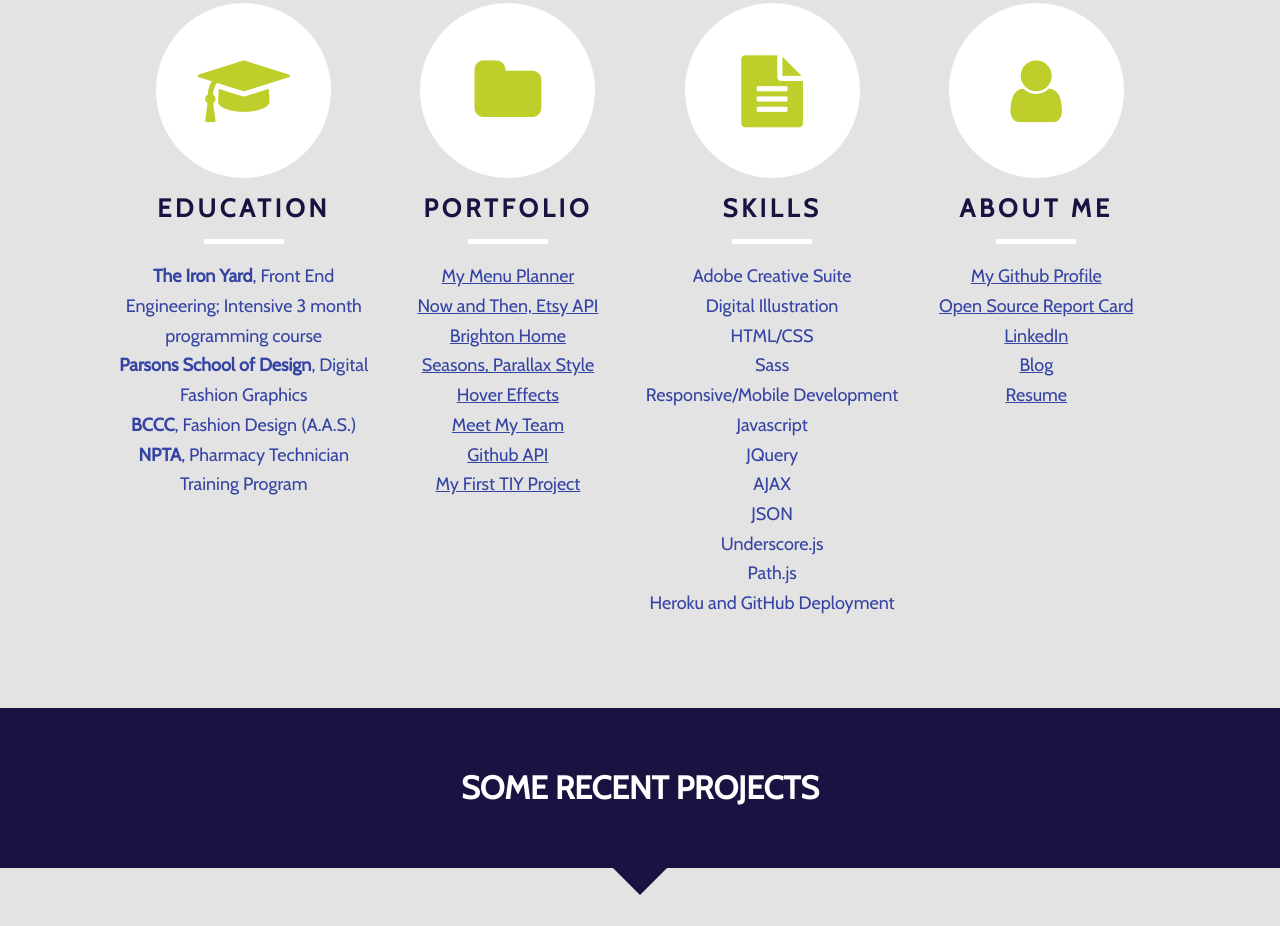
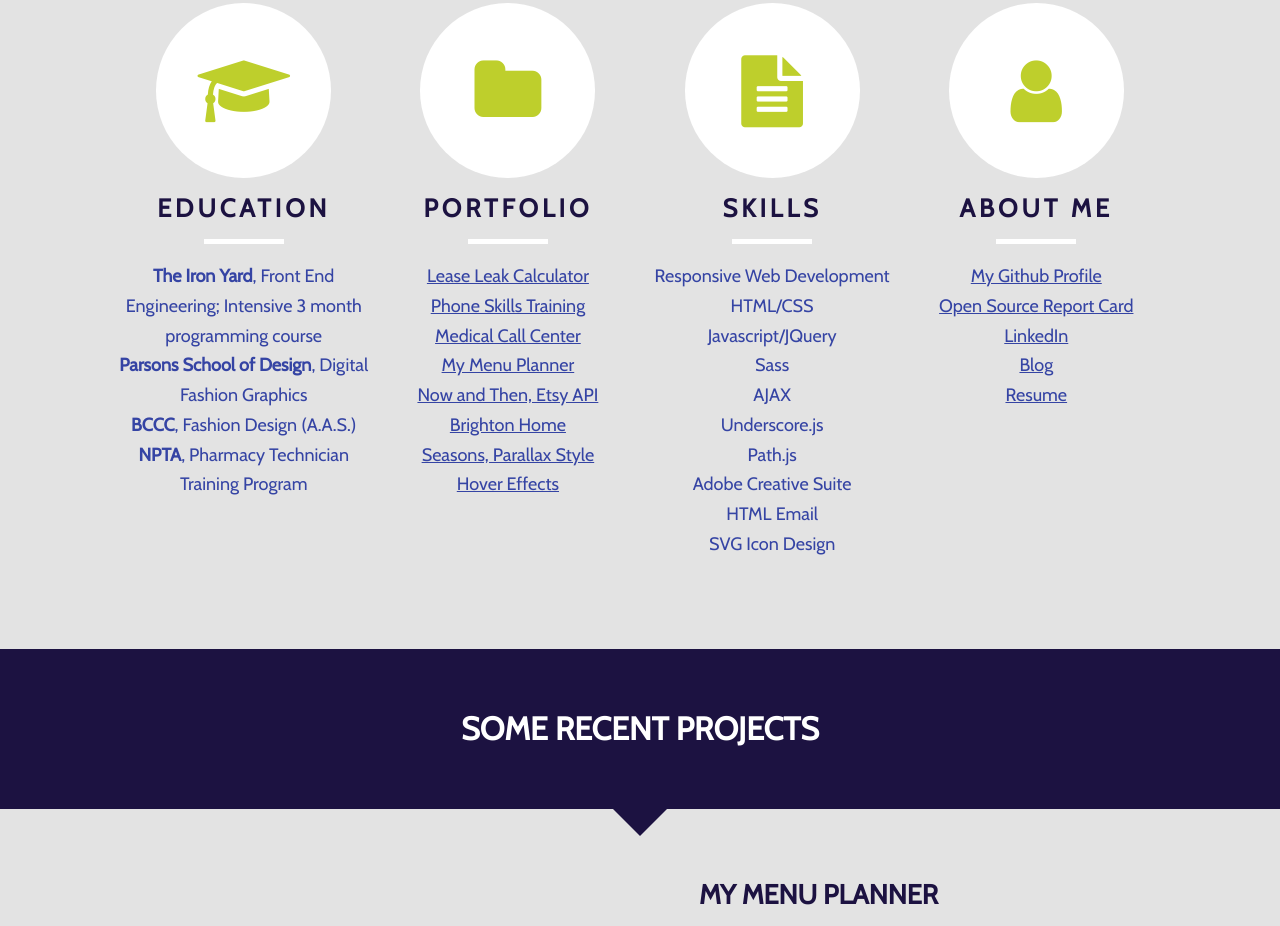
Before and after one commit to atroppe/Amy_Troppe, a website: page index.html in a window 1280 px wide. Shown: the part 1094-2020 px from the top of the page. Drawn offline with nearby package versions, Linux system fonts and the light colour scheme; a web font is replaced by a local one.

Commit message:
portfolio updates

```diff
--- a/color.js
+++ b/color.js
@@ -3,7 +3,7 @@ window.onload = app;
 function app() {
     console.log("app is working");
 
-    $('.cameleon').css("backgroundColor", '#3544A4');
+    //$('.cameleon').css("backgroundColor", '#3544A4');
     // $('.lineOne').fadeOut(750, function() {
     //     $(this).html('vision').fadeIn(750);
     // });
@@ -69,7 +69,7 @@ function app() {
 
     function reset() {
         return function() {
-            cameleon.style.backgroundColor = "transparent";
+            cameleon.style.backgroundColor = "rgba(53,68,164,0.8)";
             $('.lineOne').fadeOut(750, function() {
                 $(this).html('design').fadeIn(750);
             });
--- a/index.html
+++ b/index.html
@@ -64,7 +64,6 @@
             <i class="fa fa-angle-down"></i>
         </div>
     </div>
-
     <div class="page2 grid">
         <a name="mywork"></a>
         <div class="numbers cell">
@@ -100,35 +99,43 @@
             <p></p>
             <ul>
                 <li>
-                    <a href="http://menu-planner.herokuapp.com/">My Menu Planner</a>
+                    <a href="http://www.rentbuzz.com/rb/lease-leak/" target="_blank">Lease Leak Calculator</a>
                 </li>
                 <li>
-                    <a href="http://glacial-inlet-3098.herokuapp.com/">Now and Then, Etsy API</a>
+                    <a href="http://www.rentbuzz.com/rb/phoneskills/" target="_blank">Phone Skills Training</a>
                 </li>
                 <li>
-                    <a href="http://atroppe.github.io/Brighton-House/house.html">Brighton Home</a>
+                    <a href="https://www.patientpursuit.com/pp/book/index.cfm" target="_blank">Medical Call Center</a>
                 </li>
                 <li>
-                    <a href="http://atroppe.github.io/seasons-parallax/index.html">Seasons, Parallax Style</a>
+                    <a href="http://menu-planner.herokuapp.com/" target="_blank">My Menu Planner</a>
                 </li>
                 <li>
-                    <a href="http://atroppe.github.io/hover-effects/index.html">Hover Effects</a>
+                    <a href="http://glacial-inlet-3098.herokuapp.com/" target="_blank">Now and Then, Etsy API</a>
                 </li>
                 <li>
-                    <a href="http://atroppe.github.io/GitHub-Team-Project/index.html">Meet My Team</a>
+                    <a href="http://atroppe.github.io/Brighton-House/house.html" target="_blank">Brighton Home</a>
                 </li>
                 <li>
-                    <a href="http://atroppe.github.io/github-api/profile.html">Github API</a>
+                    <a href="http://atroppe.github.io/seasons-parallax/index.html" target="_blank">Seasons, Parallax Style</a>
                 </li>
+                <li>
+                    <a href="http://atroppe.github.io/hover-effects/index.html" target="_blank">Hover Effects</a>
+                </li>
+                <!--  <li>
+                    <a href="http://atroppe.github.io/GitHub-Team-Project/index.html">Meet My Team</a>
+                </li> -->
+                <!-- <li>
+                    <a href="http://atroppe.github.io/github-api/profile.html" target="_blank">Github API</a>
+                </li> -->
                 <!--                 <li>
                     <a href="http://atroppe.github.io/prototype-clock/index.html">Color Clock</a>
                 </li> -->
-                <li>
+                <!-- <li>
                     <a href="http://atroppe.github.io/first-tiy-project/Surf.html">My First TIY Project</a>
-                </li>
+                </li> -->
                 <!--             <a href="">Digital Media Portfolio</a> -->
             </ul>
-
         </div>
         <div class="numbers cell">
             <h4>03</h4>
@@ -142,22 +149,20 @@
             </div>
             <div class="smallLine"></div>
             <ul>
-                <li>Adobe Creative Suite</li>
-                <li>Digital Illustration</li>
+                <li>Responsive Web Development</li>
                 <li>HTML/CSS</li>
+                <li>Javascript/JQuery</li>
                 <li>Sass</li>
-                <li>Responsive/Mobile Development</li>
-                <li>Javascript</li>
-                <li>JQuery</li>
                 <li>AJAX</li>
-                <li>JSON</li>
+                <!-- <li>JSON</li> -->
                 <li>Underscore.js</li>
                 <li>Path.js</li>
-                <li>Heroku and GitHub Deployment</li>
+                <li>Adobe Creative Suite</li>
+                <li>HTML Email</li>
+                <li>SVG Icon Design</li>
+                <!--  <li>Heroku and GitHub Deployment</li> -->
             </ul>
-
         </div>
-
         <div class="numbers cell">
             <h4>04</h4>
             <div class="grid numberHeading">
@@ -186,22 +191,18 @@
                     <a href="./resume.html">Resume</a>
                 </li>
             </ul>
-
         </div>
-
     </div>
     <div class="page3">
-
         <div class="bar">
             <h4>SOME RECENT PROJECTS</h4>
             <i class="my-icon"><i></i></i>
         </div>
         <div class="projects grid">
             <div class="desktopContainer cell">
-                                <div class="menuScreens"></div>
-<!--                 <img class="menuImage" src="./images/menu-screen.png"> -->
+                <div class="menuScreens"></div>
+                <!--                 <img class="menuImage" src="./images/menu-screen.png"> -->
             </div>
-
             <div class="intro cell">
                 <h6>My Menu Planner</h6>
                 <h7>Technologies: Adobe CS, Path.js, jQuery, Underscore.js, templating, JavaScript, Parse SDK (built on top of Backbone.js), HTML5, CSS3, Responsive Design, Heroku deployment</h7>
@@ -212,7 +213,6 @@
                 </div>
             </div>
         </div>
-
         <!--   <div class="grid projects">
             <div class="intro cell">
                 <h6>Brighton Home for Sale</h6>
@@ -233,7 +233,6 @@
             <div class="desktopContainer cell">
                 <div class="etsyScreens"></div>
             </div>
-
             <div class="intro cell">
                 <h6>Now & Then</h6>
                 <h7>Technologies: JavaScript prototypes, JQuery, AJAX, JSON, Lodash, Etsy API, HTML5, CSS3, Heroku deployment, Adobe CS</h7>
@@ -273,13 +272,9 @@
             <p>Phone: <a href="tel:1-347-512-2207">347-512-2207</a>
             </p>
         </div>
-
     </footer>
-
-
     <script type="text/javascript" src="http://code.jquery.com/jquery-1.11.1.js"></script>
     <script type="text/javascript" src="./color.js"></script>
-
 </body>
 
 </html>
--- a/stylesheets/styles.css
+++ b/stylesheets/styles.css
@@ -34,6 +34,9 @@ body {
 }
 body, html {
     min-width: 300px;
+}
+.cameleon {
+    background-color: #3544A4;
 }
 .wrapper {
     max-width: 1280px;
@@ -393,7 +396,7 @@ h4 {
 
 .menuScreens {
     background-image: url('../images/menu-screen.png');
-    background-size: 90% auto;
+    background-size: 85% auto;
     background-position: center;
     /*    width: 777px;*/
 
```
